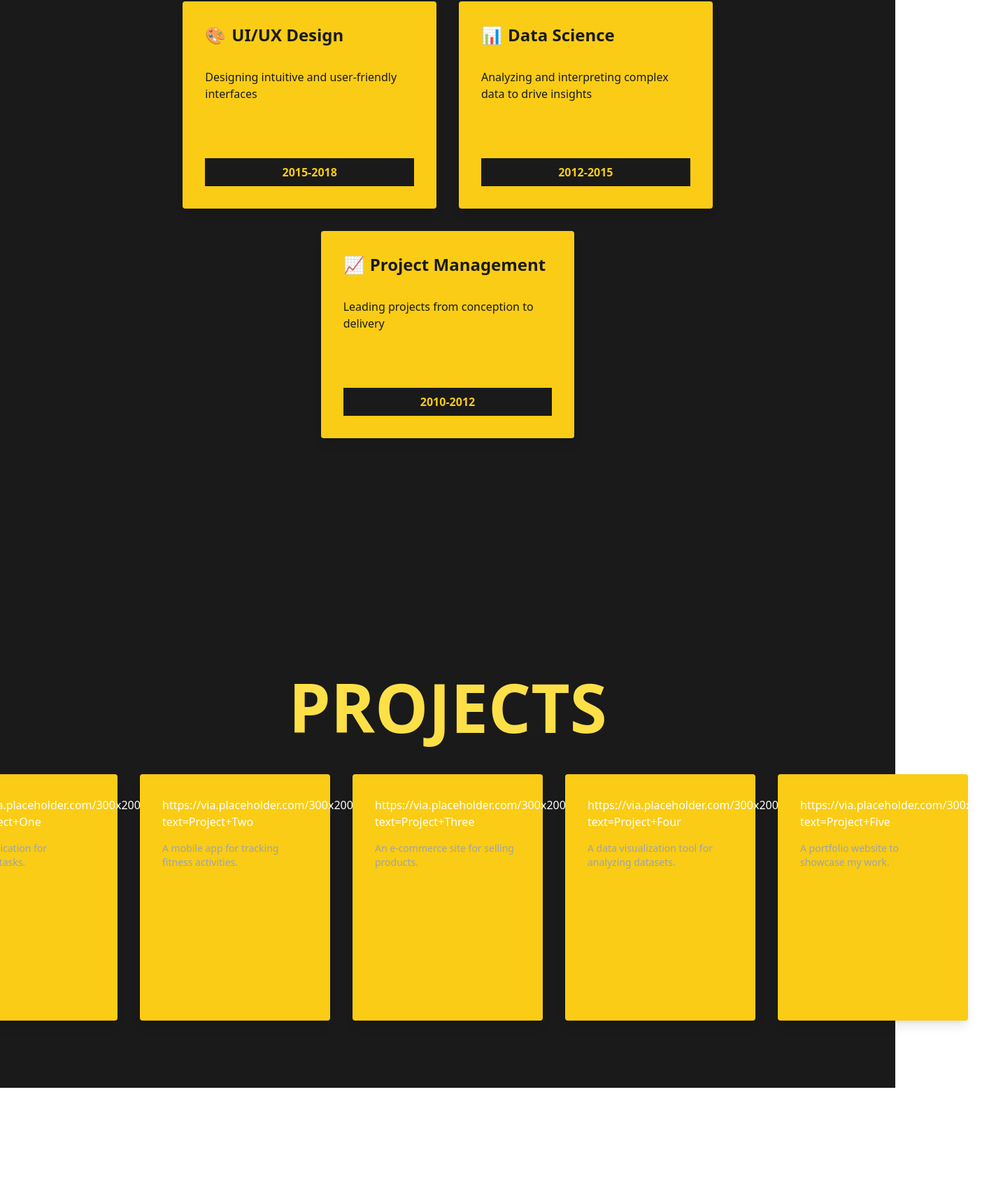
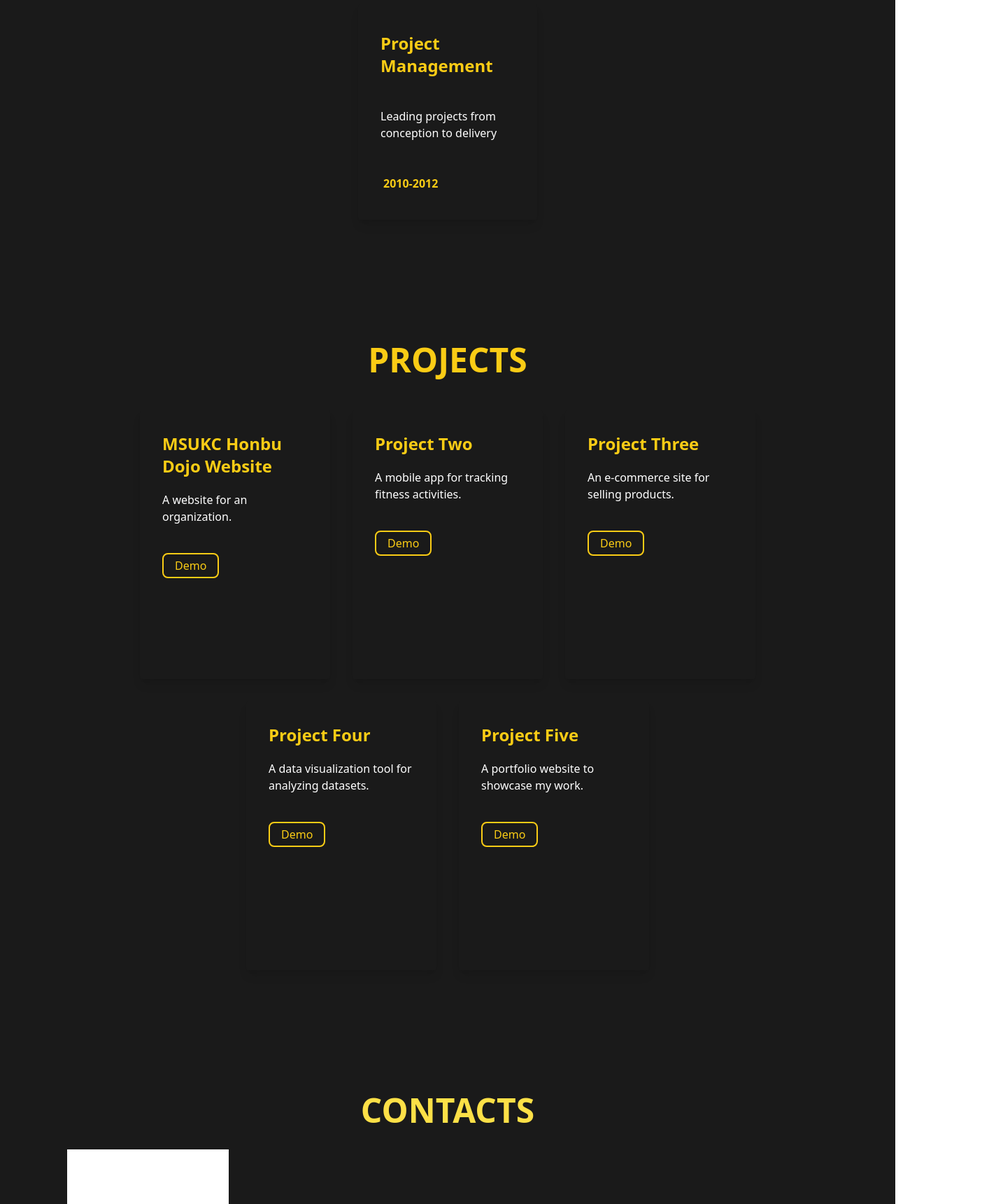
Before and after one commit to Beelzebuboga/Port, a React (Vite) app: page / in a window 1280 px wide. Shown: the part 2359-4079 px from the top of the page at 70% size, 1424 px wide, since content can reach past the window. Before the commit the page ends 3913 px from the top, so only its background shows below. Built offline with nearby package versions, Linux system fonts and the light colour scheme.

Commit message:
made some changes in th Experience and Projects

```diff
--- a/src/App.jsx
+++ b/src/App.jsx
@@ -13,7 +13,7 @@ function App() {
     <About />
     <Experience />
     <Projects />
-
+    <Contact />
 
 
     </>
--- a/src/components/About.jsx
+++ b/src/components/About.jsx
@@ -54,7 +54,7 @@ const About = () => {
           <p className='text-base text-[#1a1a1a]'>
             I’m always open to new projects and collaborations. Let’s connect and create something extraordinary!
           </p>
-          <button className='mt-4 bg-[#1a1a1a] text-yellow-400 font-bold py-2 px-4 rounded hover:bg-yellow-500 transition duration-300'>
+          <button className='mt-4 bg-[#1a1a1a] text-yellow-400 font-bold py-2 px-4 rounded hover:text-blackish hover:bg-white transition duration-300'>
             Get in Touch
           </button>
         </div>
--- a/src/components/Contact.jsx
+++ b/src/components/Contact.jsx
@@ -1,49 +1,25 @@
-import React from "react";
-import styled from "styled-components";
+import React from 'react'
 
-const Input = () => {
+const Contact = () => {
   return (
-    <div className='bg-[#1a1a1a] text-white py-20' id='about'>
-      <div className='container mx-auto px-8 mt-40 md:px-16 lg:px-24'>
-      <h3 className='font-extrabold text-6xl lg:text-8xl font-sans text-yellow-300 text-center mb-8'>CONTACT ME</h3>
-    <StyledWrapper>
-      <input
-        type="text"
-        placeholder="Write here..."
-        name="text"
-        className="input text-blackish"
-      />
-    </StyledWrapper>
-    <br></br>
-    <StyledWrapper>
-      <input
-        type="text"
-        placeholder="Write here..."
-        name="text"
-        className="input text-blackish"
-      />
-    </StyledWrapper>
+    <div className='bg-blackish py-20'>
+        <div className='container mx-auto px-8  md:px-16 lg:px-24'>
+          <div className='font-extrabold text-2xl lg:text-5xl font-sans text-yellow-300 text-center mb-8'>CONTACTS</div>
+          <div className=''>
+            <form action=""
+            inputMode=''>
+              <input type="text" name="Full name" id="" /><br></br>
+              <input type="text" name="" id="" /><br></br>
+              <input type="text" name="" id="" /><br></br>
+              <input type="text" name="" id="" /><br></br>
+              <input type="button" name="" id="" /><br></br>
+
+            </form>
+          </div>
+          </div>
+
     </div>
-</div>
-  );
-};
-
-const StyledWrapper = styled.div`
-  .input {
-  border-radius: 10px;
-  outline: 2px solid #FEBF00;
-  border: 0;
-  font-family: -apple-system, BlinkMacSystemFont, 'Segoe UI', Roboto, Oxygen, Ubuntu, Cantarell, 'Open Sans', 'Helvetica Neue', sans-serif;
-  background-color: #e2e2e2;
-  outline-offset: 3px;
-  padding: 10px 2rem;
-  transition: 0.25s;
+  )
 }
 
-.input:focus {
-  outline-offset: 5px;
-  background-color: #fff
-}
-`;
-
-export default Input;
+export default Contact
--- a/src/components/Experience.jsx
+++ b/src/components/Experience.jsx
@@ -8,7 +8,7 @@ const Experience = () => {
       name: 'Web Development',
       description: 'Building scalable and responsive web applications',
       icon: '💻',
-      duration: '2018-2020',
+      duration: '2023-2024',
     },
     {
       name: 'Mobile App Development',
@@ -16,15 +16,10 @@ const Experience = () => {
       icon: '📱',
       duration: '2020-2022',
     },
+
     {
-      name: 'UI/UX Design',
-      description: 'Designing intuitive and user-friendly interfaces',
-      icon: '🎨',
-      duration: '2015-2018',
-    },
-    {
-      name: 'Data Science',
-      description: 'Analyzing and interpreting complex data to drive insights',
+      name: 'Data Science/Analyst',
+      description: 'Analyzing and interpreting complex data',
       icon: '📊',
       duration: '2012-2015',
     },
@@ -46,14 +41,15 @@ const Experience = () => {
           {experiences.map((experience, index) => (
             <div
               key={index}
-              className='bg-yellow-400 rounded shadow-lg p-8 m-4 w-full md:w-1/2 lg:w-1/3'
+              className='bg-blackish rounded shadow-lg p-8 m-4 w-full md:w-2/3 lg:w-64'
             >
               <div className='flex items-center mb-4'>
-                <span className='text-2xl mr-2 mb-4'>{experience.icon}</span>
-                <h2 className='text-2xl mb-4 text-[#1a1a1a] font-bold'>{experience.name}</h2>
+
+                <h2 className='text-2xl mb-4 text-yellow-400 font-bold py-2'>{experience.name}</h2>
+
               </div>
-              <p className='text-base font-sans font-light text-[#1a1a1a]'>{experience.description}</p>
-              <p className='text-base bg-blackish font-bold text-center md:py-2 md:px-2 md:mt-20 py-1 px-1 text-yellow-400 mt-4'>{experience.duration}</p>
+              <p className='text-base mb-10 font-sans font-light text-white lg:mt-5 lg:text-pretty'>{experience.description}</p>
+              <p className='text-base bg-blackish font-bold md:py-2 py-1 px-1 text-yellow-400 lg:align-bottom'>{experience.duration}</p>
             </div>
           ))}
         </div>
--- a/src/components/Hero.jsx
+++ b/src/components/Hero.jsx
@@ -19,7 +19,7 @@ const Hero = () => {
           </p>
 
           <div className='mt-8 flex flex-col lg:flex-row items-center justify-center lg:justify-start space-y-4 lg:space-y-0 lg:space-x-6'>
-            <button className='bg-yellow-400 text-{#1a1a1a} font-bold py-2 px-4 rounded hover:bg-blackish hover:text-white transition duration-300l'>
+            <button className='bg-yellow-400 text-{#1a1a1a} font-bold py-2 px-4 rounded hover:bg-blackish hover:text-white transition duration-300'>
               Let us Connect!
             </button>
             <button className='bg-yellow-400 text-{#1a1a1a} font-bold py-2 px-4 rounded hover:bg-blackish hover:text-white transition duration-300'>
--- a/src/components/Projects.jsx
+++ b/src/components/Projects.jsx
@@ -4,8 +4,8 @@ const Projects = () => {
   // Sample projects data with images
   const projects = [
     {
-      title: 'Project One',
-      description: 'A web application for managing tasks.',
+      title: 'MSUKC Honbu Dojo Website',
+      description: 'A website for an organization.',
       link: 'https://example.com/project-one',
       image: 'https://via.placeholder.com/300x200?text=Project+One',
     },
@@ -47,24 +47,22 @@ const Projects = () => {
 
   return (
     <div className='bg-[#1a1a1a] text-white py-20' id='about'>
-      <div className='container mx-auto px-8 mt-40 md:px-16 lg:px-24'>
-        <div className='font-extrabold text-6xl lg:text-8xl font-sans text-yellow-300 text-center mb-8'>
+      <div className='container mx-auto px-8  md:px-16 lg:px-24'>
+        <div className='font-extrabold text-2xl lg:text-5xl font-sans text-yellow-400 text-center mb-8'>
           PROJECTS
         </div>
 
-        <div className='flex justify-center md:h-96'>
+        <div className='flex flex-wrap justify-center'>
           {projects.map((project, index) => (
             <div
               key={index}
-              className='bg-yellow-400 text-white rounded shadow-lg p-8 m-4 w-full md:w-1/2 lg:w-1/3 xl:w-1/4'
-            >
-              <div className='flex items-center mb-4'>
-                <img src="" alt="" />{project.image}
-                <span className='mr-2'>{project.icon}</span>
-                <h2 className='text-lg'>{project.name}</h2>
-              </div>
-              <p className='text-sm text-gray-400'>{project.description}</p>
-              <p className='text-sm text-gray-400 mt-4'>{project.duration}</p>
+              className='bg-blackish rounded shadow-lg p-8 m-4 w-full lg:h-96 md:w-1/3 lg:w-1/4 h-96'>
+              <span className='text-2xl mb-4 text-yellow-400 font-bold py-2'>{project.title}</span>
+              <p className='text-base mb-10 font-sans font-light text-white lg:mt-5 lg:text-pretty'>{project.description}</p>
+              <button className=' text-yellow-400  rounded-lg hover:bg-blackish hover:text-white transition duration-300 border-2 border-yellow-400 px-4 py-1'>
+              Demo
+            </button>
+
             </div>
           ))}
         </div>
```
